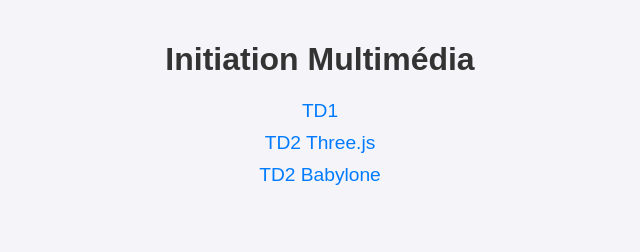
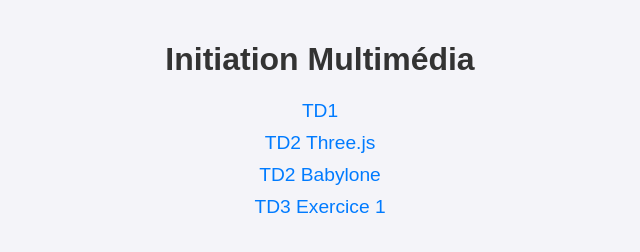
Before and after one commit to andhy-leong/Initiation-Multimedia, a plain HTML site: page index.html in a window 1280 px wide. Shown: the whole page, without its empty margins (320-960 px from the left). Drawn offline with Linux system fonts and the light colour scheme.

Commit message:
Ajout du lien TD3

```diff
--- a/index.html
+++ b/index.html
@@ -38,6 +38,7 @@
     <li><a href="https://andhy-leong.github.io/Initiation-Multimedia/TD1/td1.html" target="_blank">TD1</a></li>
     <li><a href="https://andhy-leong.github.io/Initiation-Multimedia/TD2/td2.html" target="_blank">TD2 Three.js</a></li>
     <li><a href="https://andhy-leong.github.io/Initiation-Multimedia/TD2/td2babylone.html" target="_blank">TD2 Babylone</a></li>
+    <li><a href="https://andhy-leong.github.io/Initiation-Multimedia/TD3/td3exo1.html" target="_blank">TD3 Exercice 1</a></li>
   </ul>
 </body>
 </html>
```
